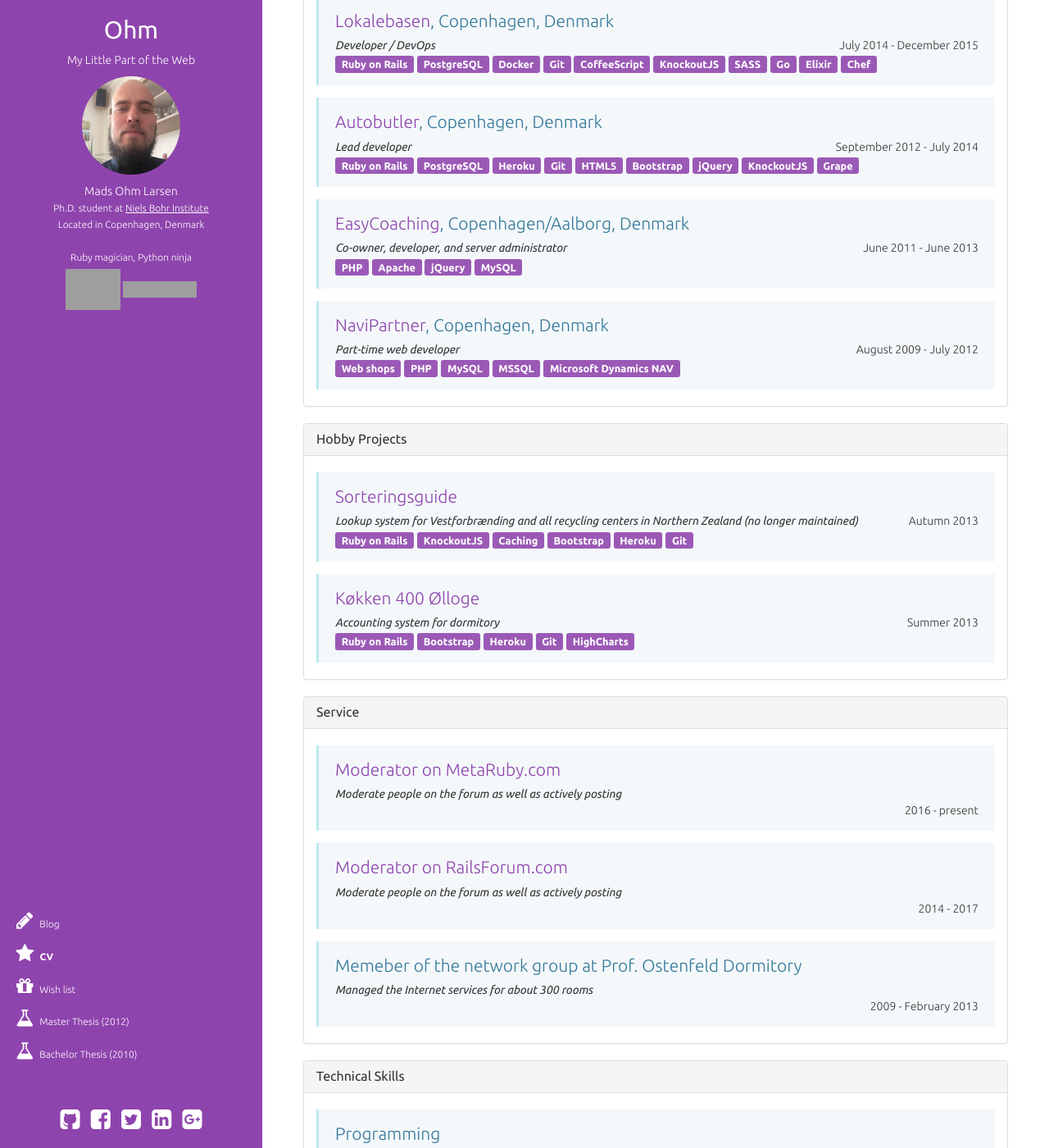
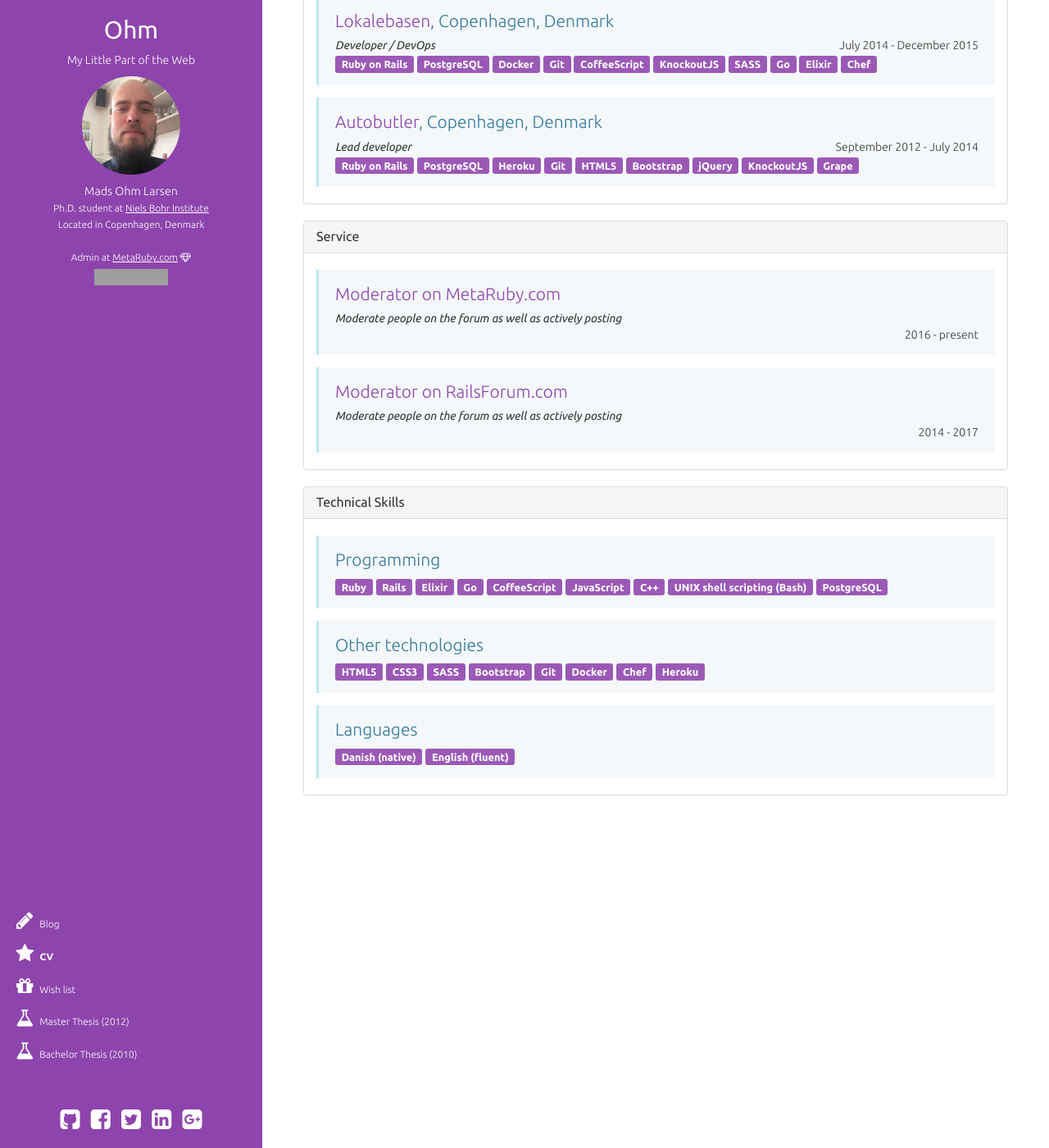
Before and after one commit to omegahm/omegahm.github.io, a Jekyll site: the page built from cv.html, in a window 1280 px wide and 1400 px high, scrolled down 759 px. Shown: the whole window at 82% size. Built offline with Jekyll 4.4.1, drawn with Linux system fonts in a browser that asks for light colours; nearby versions of some CDN libraries; some of the changed text lies outside the part shown; grey boxes are pictures that could not be loaded.

Commit message:
Updates to CV

```diff
--- a/_includes/header.html
+++ b/_includes/header.html
@@ -58,12 +58,10 @@
                 <br>
                 <br>
 
-                Ruby magician, Python ninja
+                Admin at <a href="https://metaruby.com">MetaRuby.com</a>
+                <i class="fa fa-diamond"></i>
                 <br>
 
-                <a class="award project-euler" href="https://projecteuler.net">
-                  <img src="https://projecteuler.net/profile/omegahm.png" itemprop="award" alt="Project Euler Award">
-                </a>
                 <a class="award" href="https://www.codewars.com/users/omegahm">
                   <img src="https://www.codewars.com/users/omegahm/badges/micro" itemprop="award" alt="Codewars Award">
                 </a>
--- a/cv.html
+++ b/cv.html
@@ -39,54 +39,9 @@
     - jQuery
     - KnockoutJS
     - Grape
-  - name: EasyCoaching
-    url: http://www.easycoaching.dk
-    place: Copenhagen/Aalborg, Denmark
-    position: Co-owner, developer, and server administrator
-    start_time: June 2011
-    end_time: June 2013
-    tags:
-    - PHP
-    - Apache
-    - jQuery
-    - MySQL
-  - name: NaviPartner
-    url: http://www.navipartner.dk
-    place: Copenhagen, Denmark
-    position: Part-time web developer
-    start_time: August 2009
-    end_time: July 2012
-    tags:
-    - Web shops
-    - PHP
-    - MySQL
-    - MSSQL
-    - Microsoft Dynamics NAV
 
 hobby:
-- title: Hobby Projects
-  entries:
-  - name: Sorteringsguide
-    url: http://www.sorteringsguide.dk
-    description: Lookup system for Vestforbrænding and all recycling centers in Northern Zealand (no longer maintained)
-    time: Autumn 2013
-    tags:
-    - Ruby on Rails
-    - KnockoutJS
-    - Caching
-    - Bootstrap
-    - Heroku
-    - Git
-  - name: Køkken 400 Ølloge
-    url: http://kk400.herokuapp.com
-    description: Accounting system for dormitory
-    time: Summer 2013
-    tags:
-    - Ruby on Rails
-    - Bootstrap
-    - Heroku
-    - Git
-    - HighCharts
+
 
 other:
 - title: Service
@@ -99,9 +54,6 @@
     time: 2014 - 2017
     description: Moderate people on the forum as well as actively posting
     url: https://railsforum.com/
-  - name: Memeber of the network group at Prof. Ostenfeld Dormitory
-    time: 2009 - February 2013
-    description: Managed the Internet services for about 300 rooms
 - title: Technical Skills
   entries:
   - name: Programming
@@ -110,33 +62,21 @@
     - Rails
     - Elixir
     - Go
-    - Python
     - CoffeeScript
     - JavaScript
     - C++
     - UNIX shell scripting (Bash)
-    - SQL
+    - PostgreSQL
   - name: Other technologies
     tags:
     - HTML5
     - CSS3
     - SASS
-    - jQuery
     - Bootstrap
     - Git
-    - GitHub
     - Docker
     - Chef
     - Heroku
-    - PostgreSQL
-  - name: Computer Applications
-    tags:
-    - Atom
-    - Sublime Text
-    - Vim
-    - Mac OS X
-    - Linux (mostly dealt with Ubuntu)
-    - Common applications in Windows (XP through 7)
   - name: Languages
     tags:
     - Danish (native)
@@ -148,10 +88,6 @@
   <h1>
     <i class="fa fa-suitcase"></i>
     Curriculum vitae
-
-    <small>
-      <a href="/files/cv.pdf"><i class="fa fa-download"></i> (PDF)</a>
-    </small>
   </h1>
 </div>
 
```
Also changed, not shown: other parts of cv.html (+4 -4 lines), 1 other file.
